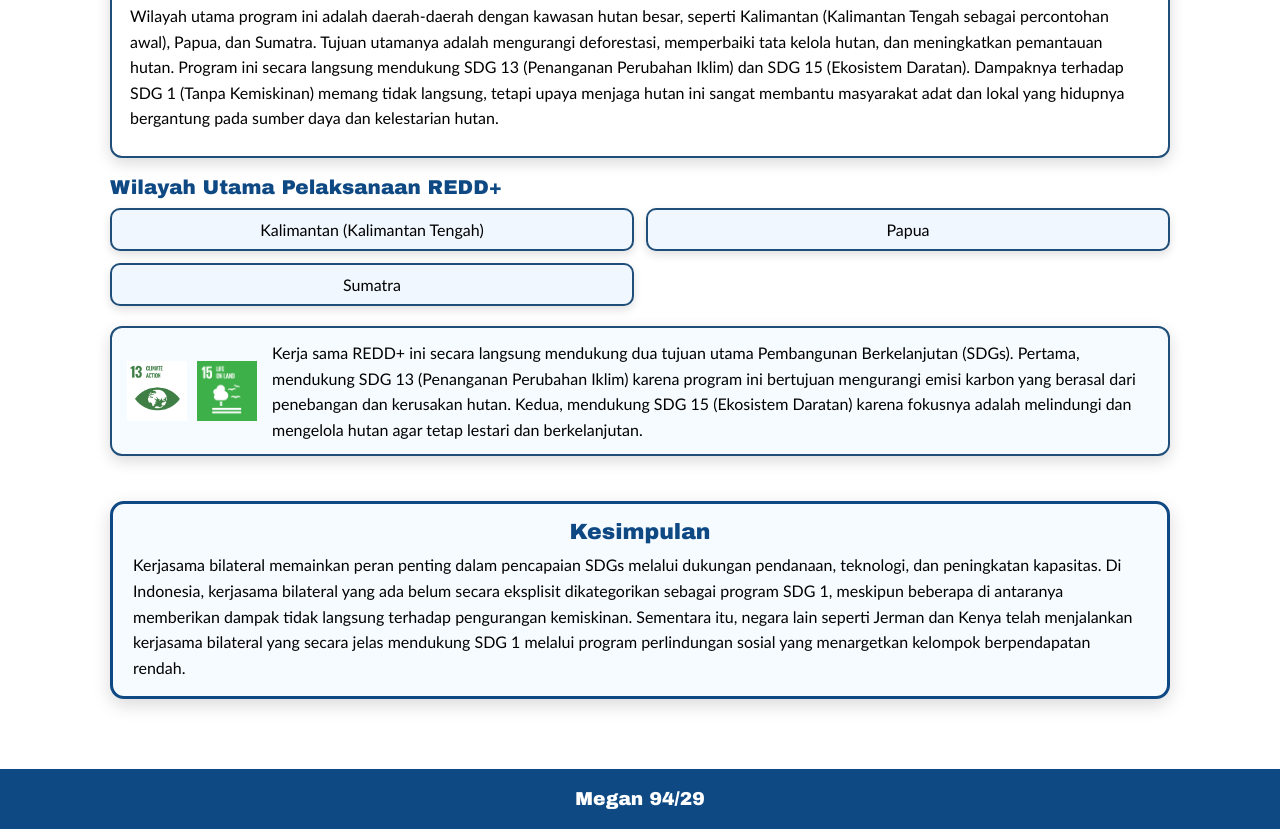
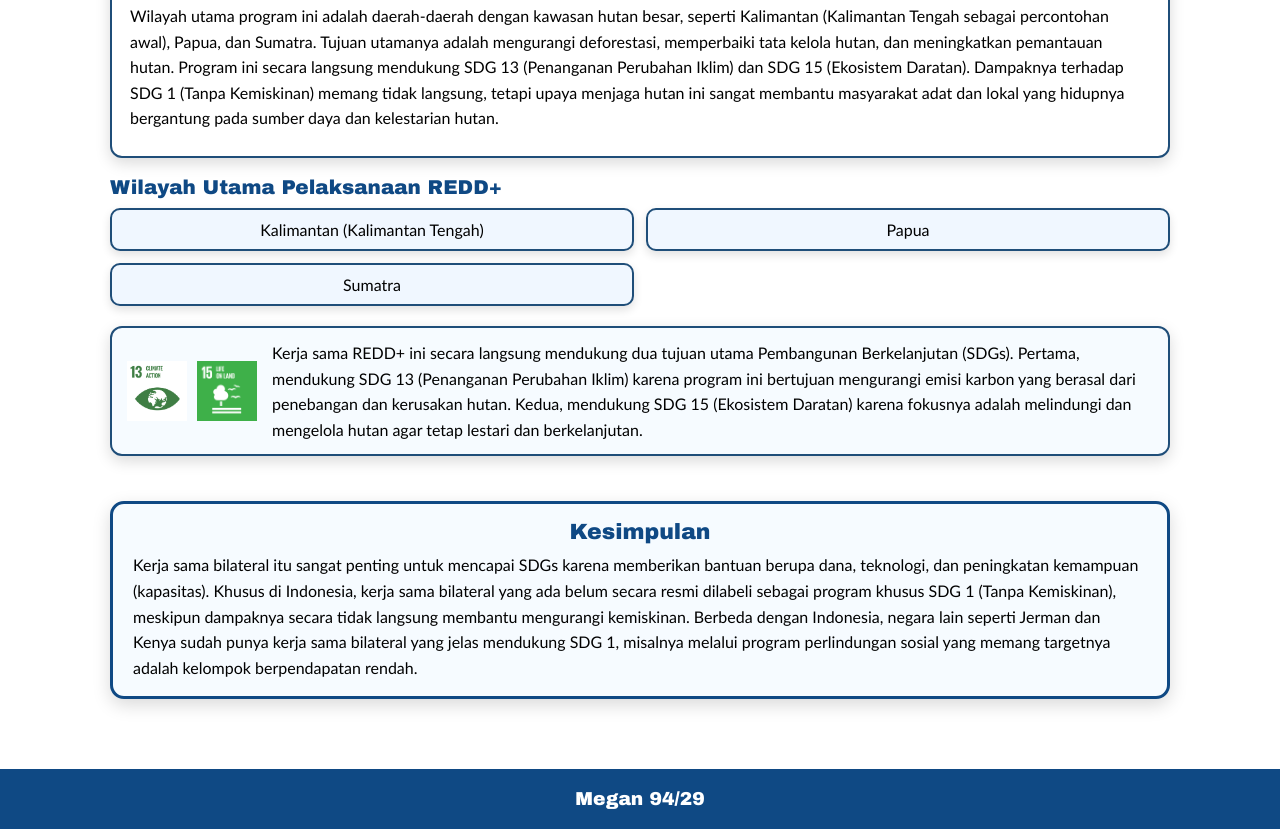
Before and after one commit to megansutanto45-blip/IL_KECIL_MEGAN, a plain HTML site: page Bilateral.html in a window 1280 px wide. Shown: the part 2093-2922 px from the top of the page. Drawn offline with Linux system fonts and the light colour scheme.

Commit message:
Update Bilateral.html

```diff
--- a/Bilateral.html
+++ b/Bilateral.html
@@ -128,15 +128,10 @@ Kerja sama REDD+ antara Indonesia dan Norwegia dimulai sejak penandatanganan per
 
     </article>
 
-    <!-- ======================= KESIMPULAN ======================= -->
     <div class="kb-conclusion-box">
         <h3>Kesimpulan</h3>
         <p>
-            Kerjasama bilateral memainkan peran penting dalam pencapaian SDGs melalui dukungan pendanaan, teknologi, dan peningkatan
-            kapasitas. Di Indonesia, kerjasama bilateral yang ada belum secara eksplisit dikategorikan sebagai program SDG 1,
-            meskipun beberapa di antaranya memberikan dampak tidak langsung terhadap pengurangan kemiskinan. Sementara itu, negara
-            lain seperti Jerman dan Kenya telah menjalankan kerjasama bilateral yang secara jelas mendukung SDG 1 melalui program
-            perlindungan sosial yang menargetkan kelompok berpendapatan rendah.
+        Kerja sama bilateral itu sangat penting untuk mencapai SDGs karena memberikan bantuan berupa dana, teknologi, dan peningkatan kemampuan (kapasitas). Khusus di Indonesia, kerja sama bilateral yang ada belum secara resmi dilabeli sebagai program khusus SDG 1 (Tanpa Kemiskinan), meskipun dampaknya secara tidak langsung membantu mengurangi kemiskinan. Berbeda dengan Indonesia, negara lain seperti Jerman dan Kenya sudah punya kerja sama bilateral yang jelas mendukung SDG 1, misalnya melalui program perlindungan sosial yang memang targetnya adalah kelompok berpendapatan rendah.
         </p>
     </div>
 
```
